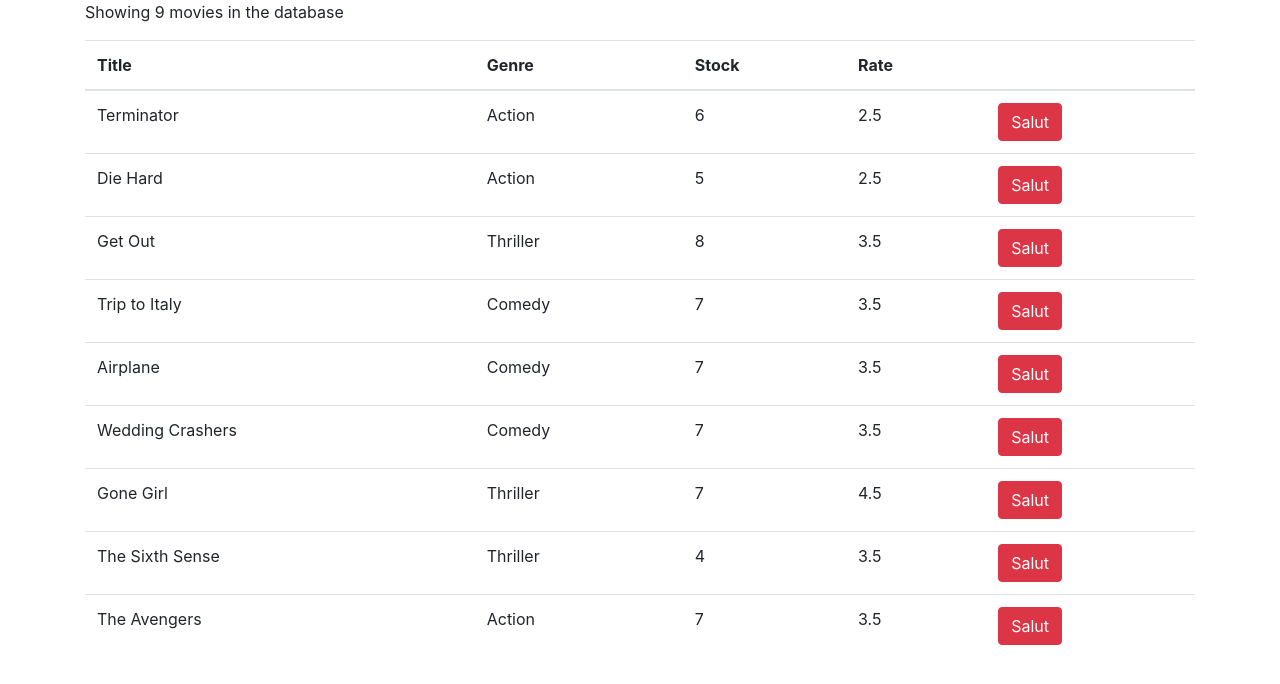
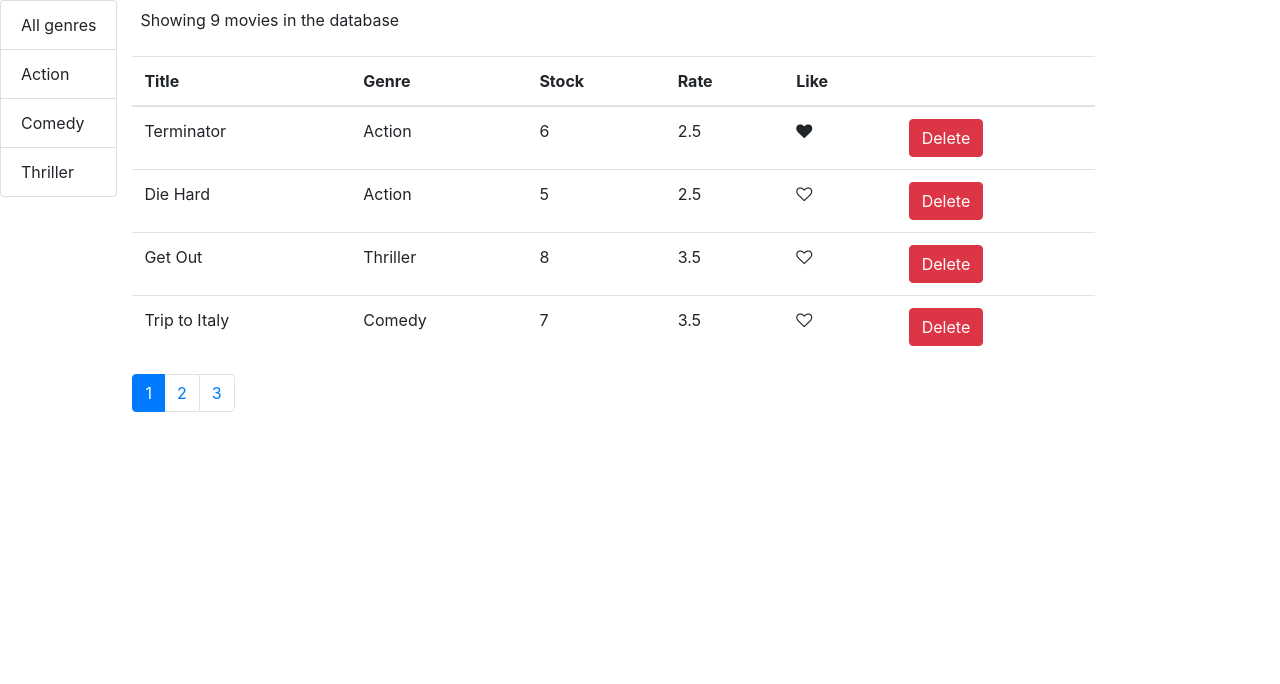
Before and after one commit to Dadagis/react-app, a React (Create React App) app: page / in a window 1280 px wide. Shown: the top 684 px of the page. Built offline with nearby package versions, Linux system fonts and the light colour scheme.

Commit message:
exercice update

```diff
--- a/package.json
+++ b/package.json
@@ -8,6 +8,8 @@
     "@testing-library/user-event": "^7.1.2",
     "bootstrap": "^4.5.0",
     "font-awesome": "^4.7.0",
+    "lodash": "^4.17.19",
+    "prop-types": "^15.7.2",
     "react": "^16.13.1",
     "react-dom": "^16.13.1",
     "react-scripts": "3.4.1"
--- /dev/null
+++ b/src/components/common/genres.jsx
@@ -0,0 +1,38 @@
+import React, { Component } from "react";
+
+export default class Genres extends Component {
+  render() {
+    const {
+      genreList,
+      onGenreChange,
+      currentGenre,
+      textProperty,
+      valueProperty,
+    } = this.props;
+
+    return (
+      <div>
+        <ul className="list-group">
+          {genreList.map((genre) => (
+            <li
+              onClick={() => onGenreChange(genre)}
+              key={genre[valueProperty]}
+              className={
+                genre === currentGenre
+                  ? "list-group-item active"
+                  : "list-group-item"
+              }
+            >
+              {genre[textProperty]}
+            </li>
+          ))}
+        </ul>
+      </div>
+    );
+  }
+}
+
+Genres.defaultProps = {
+  textProperty: "name",
+  valueProperty: "_id",
+};
--- /dev/null
+++ b/src/components/common/like.jsx
@@ -0,0 +1,18 @@
+import React, { Component } from "react";
+
+export default class Like extends Component {
+  render() {
+    let classes = "fa fa-heart";
+    if (!this.props.liked) classes += "-o";
+    return (
+      <div>
+        <i
+          onClick={this.props.onClick}
+          style={{ cursor: "pointer" }}
+          className={classes}
+          aria-hidden="true"
+        ></i>
+      </div>
+    );
+  }
+}
--- /dev/null
+++ b/src/components/common/pagination.jsx
@@ -0,0 +1,40 @@
+import React, { Component } from "react";
+import PropTypes from "prop-types";
+import _ from "lodash";
+
+export default class Pagination extends Component {
+  render() {
+    const { itemsCount, pageSize, currentPage, onPageChange } = this.props;
+    const pagesCount = Math.ceil(itemsCount / pageSize);
+    if (pagesCount === 1) return null;
+    const pages = _.range(1, pagesCount + 1);
+
+    return (
+      <div>
+        <nav>
+          <ul className="pagination">
+            {pages.map((page) => (
+              <li
+                key={page}
+                className={
+                  page === currentPage ? "page-item active" : "page-item"
+                }
+              >
+                <a className="page-link" onClick={() => onPageChange(page)}>
+                  {page}
+                </a>
+              </li>
+            ))}
+          </ul>
+        </nav>
+      </div>
+    );
+  }
+}
+
+Pagination.propTypes = {
+  itemsCount: PropTypes.number.isRequired,
+  pageSize: PropTypes.number.isRequired,
+  currentPage: PropTypes.number.isRequired,
+  onPageChange: PropTypes.func.isRequired,
+};
--- a/src/components/movies.jsx
+++ b/src/components/movies.jsx
@@ -1,9 +1,36 @@
 import React, { Component } from "react";
+import Pagination from "./common/pagination";
 import { getMovies } from "../services/fakeMovieService";
+import { getGenres } from "../services/fakeGenreService";
+import { paginate } from "../utils/paginate";
+import Genres from "./common/genres";
+import MoviesTable from "./moviesTable";
 
 export default class Movies extends Component {
   state = {
-    movies: getMovies(),
+    movies: [],
+    genres: [],
+    pageSize: 4,
+    currentPage: 1,
+    currentGenre: "Action",
+  };
+
+  componentDidMount() {
+    const genres = [{ name: "All genres" }, ...getGenres()];
+
+    this.setState({ movies: getMovies(), genres: genres });
+  }
+
+  handlePageChange = (page) => {
+    this.setState({ currentPage: page });
+  };
+
+  handleLike = (movie) => {
+    const movies = [...this.state.movies];
+    const index = movies.indexOf(movie);
+    movies[index] = { ...movies[index] };
+    movies[index].liked = !movies[index].liked;
+    this.setState({ movies });
   };
 
   handleDelete = (movie) => {
@@ -11,57 +38,55 @@ export default class Movies extends Component {
     this.setState({ movies: movies });
   };
 
-  mapMovies = () => {
-    return this.state.movies.map((movie) => (
-      <tr key={movie._id}>
-        <td className="">{movie.title}</td>
-        <td className="">{movie.genre.name}</td>
-        <td className="">{movie.numberInStock}</td>
-        <td className="">{movie.dailyRentalRate}</td>
-        <td>
-          <button
-            onClick={() => this.handleDelete(movie)}
-            className="btn btn-danger"
-          >
-            Salut
-          </button>
-        </td>
-      </tr>
-    ));
-  };
-
-  tableTitle = () => {
-    return (
-      <thead>
-        <tr>
-          <th>Title</th>
-          <th>Genre</th>
-          <th>Stock</th>
-          <th>Rate</th>
-          <th></th>
-        </tr>
-      </thead>
-    );
-  };
-
-  tableBody = () => {
-    return <tbody>{this.mapMovies()}</tbody>;
+  handleGenreChange = (genre) => {
+    this.setState({ currentGenre: genre, currentPage: 1 });
   };
 
   render() {
     const { length: count } = this.state.movies;
 
     if (count === 0) {
-      return <p>There are no movies in the database</p>;
+      return <p className="m-2">There are no movies in the database</p>;
     }
+
+    const filtered =
+      this.state.currentGenre && this.state.currentGenre._id
+        ? this.state.movies.filter(
+            (m) => m.genre._id === this.state.currentGenre._id
+          )
+        : this.state.movies;
+
+    const movies = paginate(
+      filtered,
+      this.state.currentPage,
+      this.state.pageSize
+    );
+
     return (
-      <main className="container">
-        <p>Showing {count} movies in the database</p>
-        <table className="table">
-          {this.tableTitle()}
-          {this.tableBody()}
-        </table>
+      <main className="container row">
+        <Genres
+          genreList={this.state.genres}
+          onGenreChange={this.handleGenreChange}
+          currentGenre={this.state.currentGenre}
+        />
+        <div className="col-sm">
+          <p className="m-2">
+            Showing {filtered.length} movies in the database
+          </p>
+          <MoviesTable
+            movies={movies}
+            onLike={this.handleLike}
+            onDelete={this.handleDelete}
+          />
+          <Pagination
+            itemsCount={filtered.length}
+            pageSize={this.state.pageSize}
+            currentPage={this.state.currentPage}
+            onPageChange={this.handlePageChange}
+          />
+        </div>
       </main>
     );
   }
 }
+// 16 sorting - raising the sort event
--- /dev/null
+++ b/src/components/moviesTable.jsx
@@ -0,0 +1,53 @@
+import React, { Component } from "react";
+import Like from "./common/like";
+
+export default class MoviesTable extends Component {
+  mapMovies = (movies, onLike, onDelete) => {
+    return movies.map((movie) => (
+      <tr key={movie._id}>
+        <td className="">{movie.title}</td>
+        <td className="">{movie.genre.name}</td>
+        <td className="">{movie.numberInStock}</td>
+        <td className="">{movie.dailyRentalRate}</td>
+        <td>
+          <Like liked={movie.liked} onClick={() => onLike(movie)} />
+        </td>
+        <td>
+          <button onClick={() => onDelete(movie)} className="btn btn-danger">
+            Delete
+          </button>
+        </td>
+      </tr>
+    ));
+  };
+
+  tableTitle = () => {
+    return (
+      <thead>
+        <tr>
+          <th>Title</th>
+          <th>Genre</th>
+          <th>Stock</th>
+          <th>Rate</th>
+          <th>Like</th>
+          <th></th>
+        </tr>
+      </thead>
+    );
+  };
+
+  tableBody = (movies, onLike, onDelete) => {
+    return <tbody>{this.mapMovies(movies, onLike, onDelete)}</tbody>;
+  };
+
+  render() {
+    const { movies, onDelete, onLike } = this.props;
+
+    return (
+      <table className="table mt-4">
+        {this.tableTitle()}
+        {this.tableBody(movies, onLike, onDelete)}
+      </table>
+    );
+  }
+}
--- a/src/services/fakeMovieService.js
+++ b/src/services/fakeMovieService.js
@@ -7,64 +7,65 @@ const movies = [
     genre: { _id: "5b21ca3eeb7f6fbccd471818", name: "Action" },
     numberInStock: 6,
     dailyRentalRate: 2.5,
-    publishDate: "2018-01-03T19:04:28.809Z"
+    publishDate: "2018-01-03T19:04:28.809Z",
+    liked: true,
   },
   {
     _id: "5b21ca3eeb7f6fbccd471816",
     title: "Die Hard",
     genre: { _id: "5b21ca3eeb7f6fbccd471818", name: "Action" },
     numberInStock: 5,
-    dailyRentalRate: 2.5
+    dailyRentalRate: 2.5,
   },
   {
     _id: "5b21ca3eeb7f6fbccd471817",
     title: "Get Out",
     genre: { _id: "5b21ca3eeb7f6fbccd471820", name: "Thriller" },
     numberInStock: 8,
-    dailyRentalRate: 3.5
+    dailyRentalRate: 3.5,
   },
   {
     _id: "5b21ca3eeb7f6fbccd471819",
     title: "Trip to Italy",
     genre: { _id: "5b21ca3eeb7f6fbccd471814", name: "Comedy" },
     numberInStock: 7,
-    dailyRentalRate: 3.5
+    dailyRentalRate: 3.5,
   },
   {
     _id: "5b21ca3eeb7f6fbccd47181a",
     title: "Airplane",
     genre: { _id: "5b21ca3eeb7f6fbccd471814", name: "Comedy" },
     numberInStock: 7,
-    dailyRentalRate: 3.5
+    dailyRentalRate: 3.5,
   },
   {
     _id: "5b21ca3eeb7f6fbccd47181b",
     title: "Wedding Crashers",
     genre: { _id: "5b21ca3eeb7f6fbccd471814", name: "Comedy" },
     numberInStock: 7,
-    dailyRentalRate: 3.5
+    dailyRentalRate: 3.5,
   },
   {
     _id: "5b21ca3eeb7f6fbccd47181e",
     title: "Gone Girl",
     genre: { _id: "5b21ca3eeb7f6fbccd471820", name: "Thriller" },
     numberInStock: 7,
-    dailyRentalRate: 4.5
+    dailyRentalRate: 4.5,
   },
   {
     _id: "5b21ca3eeb7f6fbccd47181f",
     title: "The Sixth Sense",
     genre: { _id: "5b21ca3eeb7f6fbccd471820", name: "Thriller" },
     numberInStock: 4,
-    dailyRentalRate: 3.5
+    dailyRentalRate: 3.5,
   },
   {
     _id: "5b21ca3eeb7f6fbccd471821",
     title: "The Avengers",
     genre: { _id: "5b21ca3eeb7f6fbccd471818", name: "Action" },
     numberInStock: 7,
-    dailyRentalRate: 3.5
-  }
+    dailyRentalRate: 3.5,
+  },
 ];
 
 export function getMovies() {
@@ -72,13 +73,13 @@ export function getMovies() {
 }
 
 export function getMovie(id) {
-  return movies.find(m => m._id === id);
+  return movies.find((m) => m._id === id);
 }
 
 export function saveMovie(movie) {
-  let movieInDb = movies.find(m => m._id === movie._id) || {};
+  let movieInDb = movies.find((m) => m._id === movie._id) || {};
   movieInDb.name = movie.name;
-  movieInDb.genre = genresAPI.genres.find(g => g._id === movie.genreId);
+  movieInDb.genre = genresAPI.genres.find((g) => g._id === movie.genreId);
   movieInDb.numberInStock = movie.numberInStock;
   movieInDb.dailyRentalRate = movie.dailyRentalRate;
 
@@ -91,7 +92,7 @@ export function saveMovie(movie) {
 }
 
 export function deleteMovie(id) {
-  let movieInDb = movies.find(m => m._id === id);
+  let movieInDb = movies.find((m) => m._id === id);
   movies.splice(movies.indexOf(movieInDb), 1);
   return movieInDb;
 }
--- /dev/null
+++ b/src/utils/paginate.js
@@ -0,0 +1,6 @@
+import _ from "lodash";
+
+export const paginate = (items, pageNumber, pageSize) => {
+  const startIndex = (pageNumber - 1) * pageSize;
+  return _(items).slice(startIndex).take(pageSize).value();
+};
```
